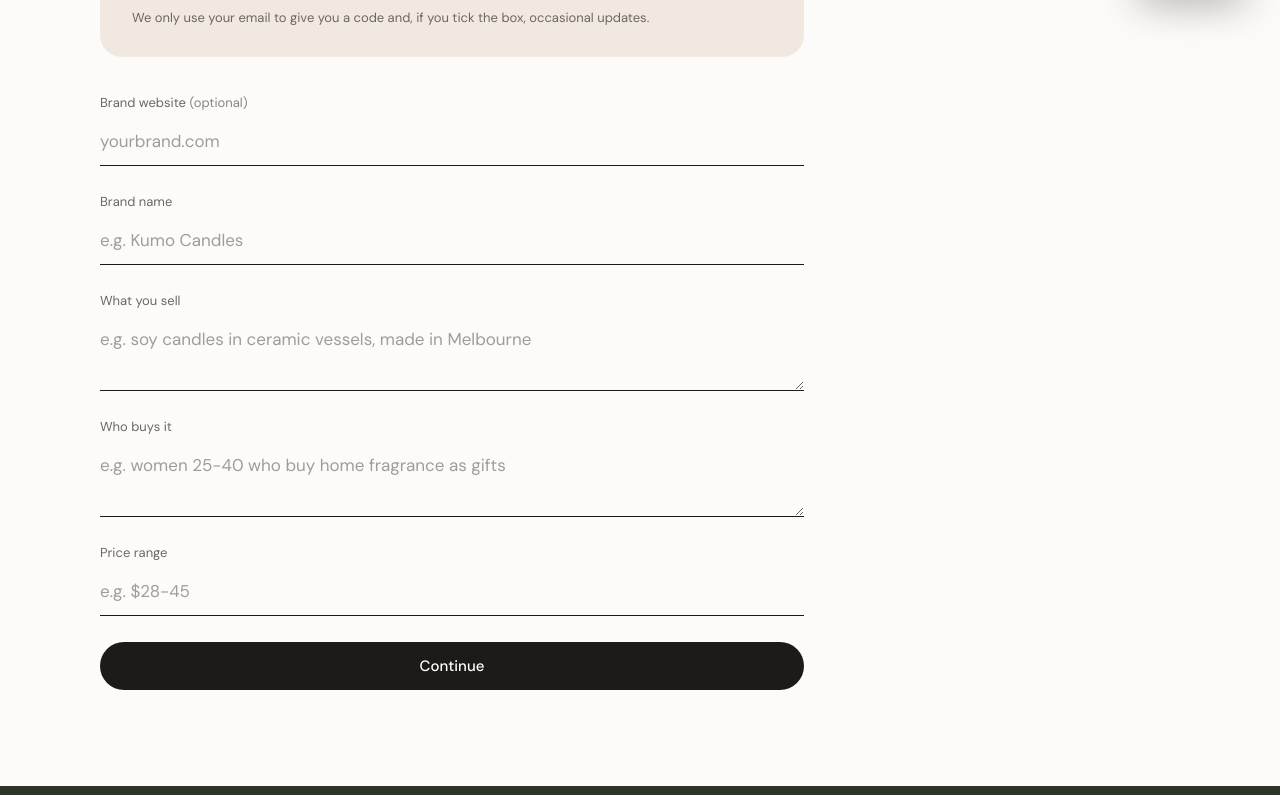
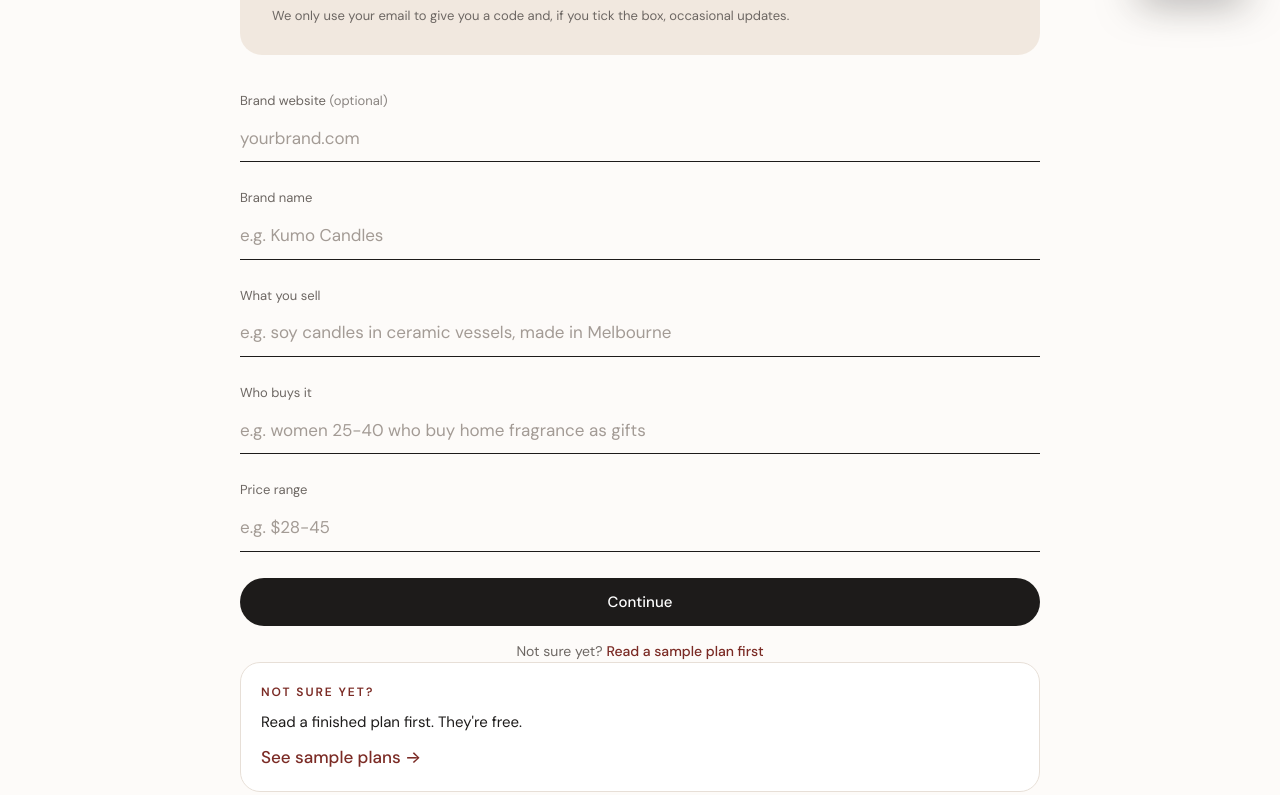
Before and after one commit to tanishkakakkar-max/entry-plan, a Next.js app: page /create in a window 1280 px wide. Shown: the part 785-1580 px from the top of the page. Built offline with nearby package versions, Linux system fonts and the light colour scheme.

Commit message:
Create: aligned form fields, Your plans as one collapsible line, full-width plan view

```diff
--- a/app/components/YourPlans.tsx
+++ b/app/components/YourPlans.tsx
@@ -34,6 +34,7 @@ export function YourPlans({
   const [confirming, setConfirming] = useState("");
   const [busy, setBusy] = useState("");
   const [error, setError] = useState("");
+  const [open, setOpen] = useState(false);
   const clean = code.trim().toUpperCase();
 
   useEffect(() => {
@@ -55,6 +56,7 @@ export function YourPlans({
 
   async function fetchPlan(id: string, then: (p: SavedPlan) => void) {
     setBusy(id);
+    setOpen(false);
     setError("");
     try {
       const d = await plansCall({ code: clean, action: "open", id });
@@ -83,11 +85,17 @@ export function YourPlans({
   if (!plans.length) return null;
 
   return (
-    <section className="your-plans no-print" aria-labelledby="your-plans-title">
-      <div className="your-plans-head">
-        <h2 id="your-plans-title">Your plans</h2>
-        <p>Saved on your code for 30 days.</p>
-      </div>
+    <section className={`your-plans no-print${open ? " open" : ""}`} aria-labelledby="your-plans-title">
+      <button type="button" className="your-plans-toggle" aria-expanded={open} onClick={() => setOpen((o) => !o)}>
+        <span id="your-plans-title" className="your-plans-title">Your plans</span>
+        <span className="your-plans-count">
+          {plans.length} saved · kept 30 days
+        </span>
+        <span className="your-plans-chev" aria-hidden="true">
+          ▾
+        </span>
+      </button>
+      {open && (
       <ul>
         {plans.map((p) => (
           <li key={p.id} className={p.id === openId ? "open" : ""}>
@@ -125,6 +133,7 @@ export function YourPlans({
           </li>
         ))}
       </ul>
+      )}
       {error && (
         <p className="error" role="alert">
           {error}
--- a/app/create/CreateApp.tsx
+++ b/app/create/CreateApp.tsx
@@ -294,7 +294,17 @@ export function CreateApp() {
           placeholder={hint}
           value={form[name]}
           maxLength={opts.max ?? (opts.long ? 1500 : 300)}
-          rows={opts.long ? 2 : undefined}
+          rows={opts.long ? 1 : undefined}
+          // Long answers start one line tall, like the other fields, and grow as you type.
+          onInput={
+            opts.long
+              ? (e: React.FormEvent<HTMLTextAreaElement | HTMLInputElement>) => {
+                  const t = e.currentTarget;
+                  t.style.height = "auto";
+                  t.style.height = `${t.scrollHeight}px`;
+                }
+              : undefined
+          }
           aria-invalid={!!err}
           onChange={(e: React.ChangeEvent<HTMLInputElement | HTMLTextAreaElement>) => setField(name, e.target.value)}
           {...(name === "website" ? { inputMode: "url" as const, autoComplete: "url" } : {})}
@@ -309,7 +319,7 @@ export function CreateApp() {
   };
 
   return (
-    <main className="wrap page create" ref={topRef}>
+    <main className={`wrap page create${step === 2 ? " create-plan" : ""}`} ref={topRef}>
       <header className="page-head">
         <p className="kicker">
           Step {step + 1} of 3 {editing && step < 2 ? "· editing" : ""}
@@ -336,6 +346,8 @@ export function CreateApp() {
         </h1>
       </header>
 
+      <YourPlans code={code} refresh={refresh} openId={planId} onOpen={openSaved} onEdit={(p) => editInputs(p)} />
+
       {!(loading && !plan) && (
         <TaniTip face={tip.face} ask={tip.ask} className="create-tip">
           {tip.text}
@@ -360,6 +372,12 @@ export function CreateApp() {
                 {field("customer", "Who buys it", "e.g. women 25-40 who buy home fragrance as gifts", { long: true })}
                 {field("price", "Price range", "e.g. $28-45")}
                 <button className="btn btn-dark btn-block">Continue</button>
+                <p className="form-aside">
+                  Not sure yet?{" "}
+                  <Link href="/samples" className="link-btn accent">
+                    Read a sample plan first
+                  </Link>
+                </p>
               </form>
             </div>
           )}
--- a/app/globals.css
+++ b/app/globals.css
@@ -514,3 +514,24 @@ a.cite:hover { background: var(--maroon); color: var(--white); transform: transl
 @media (max-width: 420px) { .nav nav a, .nav nav a.active { padding: 8px 12px; font-size: 14px; } .wordmark { font-size: 24px; } }
 .hero { margin-top: -76px; padding-top: 76px; }
 .sticky-actions { top: 76px; }
+/* every field the same height: long answers start one line tall and grow, no resize handle */
+.line-field textarea { resize: none; overflow: hidden; min-height: 0; field-sizing: content; line-height: 1.5; }
+.line-field input, .line-field textarea, .line-field select { line-height: 1.5; padding: 10px 0; height: auto; }
+.line-field select { padding-right: 24px; }
+
+/* Create: one centred column; Your plans is a single collapsible line at the top */
+.page.create { max-width: 880px; }
+.create-grid { display: block; }
+.create-main { max-width: none; }
+.your-plans { padding: 0; margin: 4px 0 8px; border-radius: 16px; overflow: hidden; }
+.your-plans-toggle { display: flex; align-items: center; gap: 12px; width: 100%; padding: 14px 18px; background: none; border: 0; cursor: pointer; text-align: left; }
+.your-plans-toggle:hover { background: var(--blush-soft); }
+.your-plans-title { font: italic 400 24px/1 var(--serif); }
+.your-plans-count { font-size: 13px; color: var(--muted); }
+.your-plans-chev { margin-left: auto; transition: transform 0.3s var(--ease); }
+.your-plans.open .your-plans-chev { transform: rotate(180deg); }
+.your-plans ul { padding: 0 18px 10px; animation: rise 0.35s var(--ease) both; }
+@media (min-width: 700px) { .your-plans li { display: flex; align-items: center; justify-content: space-between; gap: 16px; } .your-plan-actions { margin-top: 0; flex: none; } .your-plan-confirm { width: auto; } }
+.form-aside { margin: 14px 0 0; font-size: 14px; color: var(--muted); text-align: center; }
+.page.create.create-plan { max-width: 1160px; }
+.create-plan .your-plans, .create-plan .create-tip { max-width: 820px; }
```
